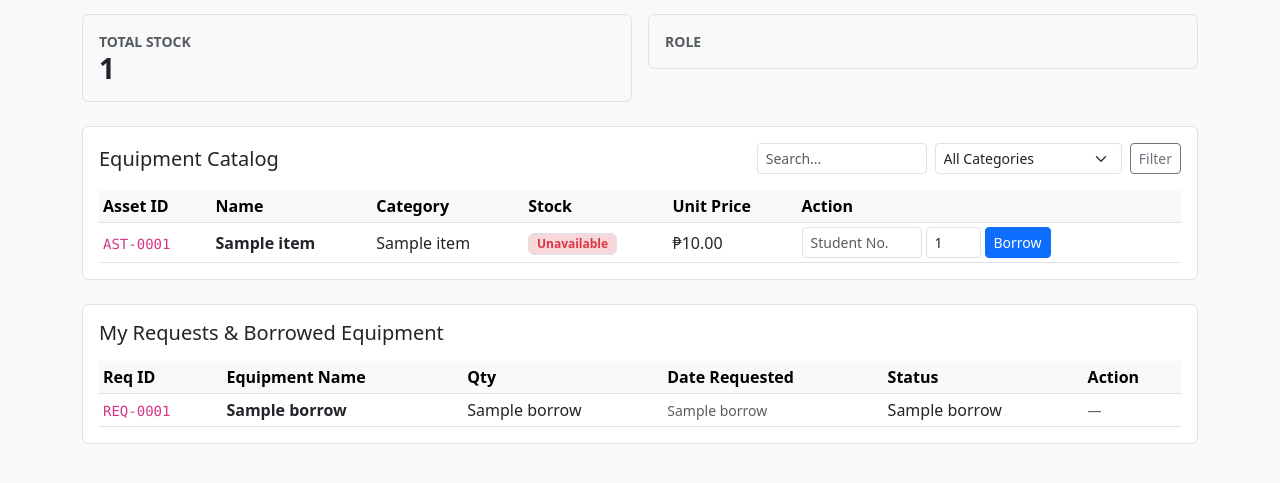
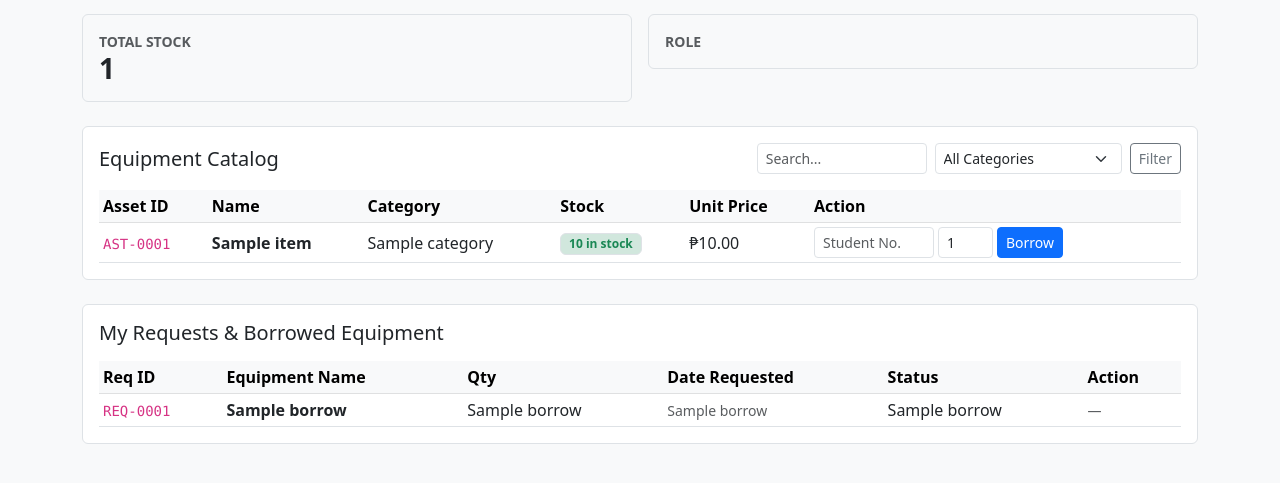
Before and after one commit to jeysipante-lgtm/Campus-hardware-inventory, a Flask app: template templates/dashboard.html in a window 1280 px wide. Shown: the part 157-640 px from the top of the page. Run offline with Flask 3, Linux system fonts and the light colour scheme; the template is opened without the code that fills it: most values are stand-ins (such as "Sample title", 1, 10 or a date in 2020).

Commit message:
Fix Jinja2 template error: replace item[0] with item.id for dictionary rendering

```diff
--- a/templates/dashboard.html
+++ b/templates/dashboard.html
@@ -93,27 +93,27 @@
                     <tr>
                         {% if session.role == 'ADMIN' %}
                         <td class="text-center">
-                            <input type="checkbox" name="selected_items" value="{{ item[0] }}">
+                            <input type="checkbox" name="selected_items" value="{{ item.id }}">
                         </td>
                         {% endif %}
-                        <td><code>AST-{{ "%04d"|format(item[0]) }}</code></td>
-                        <td><strong>{{ item[1] }}</strong></td>
-                        <td>{{ item[2] }}</td>
+                        <td><code>AST-{{ "%04d"|format(item.id) }}</code></td>
+                        <td><strong>{{ item.item_name }}</strong></td>
+                        <td>{{ item.category }}</td>
                         <td>
-                            {% if item[3] > 0 %}
-                                <span class="badge bg-success-subtle text-success border">{{ item[3] }} in stock</span>
+                            {% if item.quantity > 0 %}
+                                <span class="badge bg-success-subtle text-success border">{{ item.quantity }} in stock</span>
                             {% else %}
                                 <span class="badge bg-danger-subtle text-danger border">Unavailable</span>
                             {% endif %}
                         </td>
-                        <td>₱{{ "%.2f"|format(item[4]) }}</td>
+                        <td>₱{{ "%.2f"|format(item.unit_price) }}</td>
                         <td>
                             {% if session.role != 'ADMIN' %}
                             <form action="{{ url_for('borrow_item') }}" method="POST" class="d-flex gap-1 align-items-center">
-                                <input type="hidden" name="item_id" value="{{ item[0] }}">
+                                <input type="hidden" name="item_id" value="{{ item.id }}">
                                 <input type="text" name="student_number" class="form-control form-control-sm" placeholder="Student No." value="{{ session.get('student_number', '') }}" required style="max-width: 120px;">
-                                <input type="number" name="quantity" value="1" min="1" max="{{ item[3] }}" class="form-control form-control-sm" style="width: 55px;">
-                                <button type="submit" class="btn btn-sm btn-primary" {% if item[3] < 1 %}disabled{% endif %}>Borrow</button>
+                                <input type="number" name="quantity" value="1" min="1" max="{{ item.quantity }}" class="form-control form-control-sm" style="width: 55px;">
+                                <button type="submit" class="btn btn-sm btn-primary" {% if item.quantity < 1 %}disabled{% endif %}>Borrow</button>
                             </form>
                             {% else %}
                             <span class="text-muted small">—</span>
```
